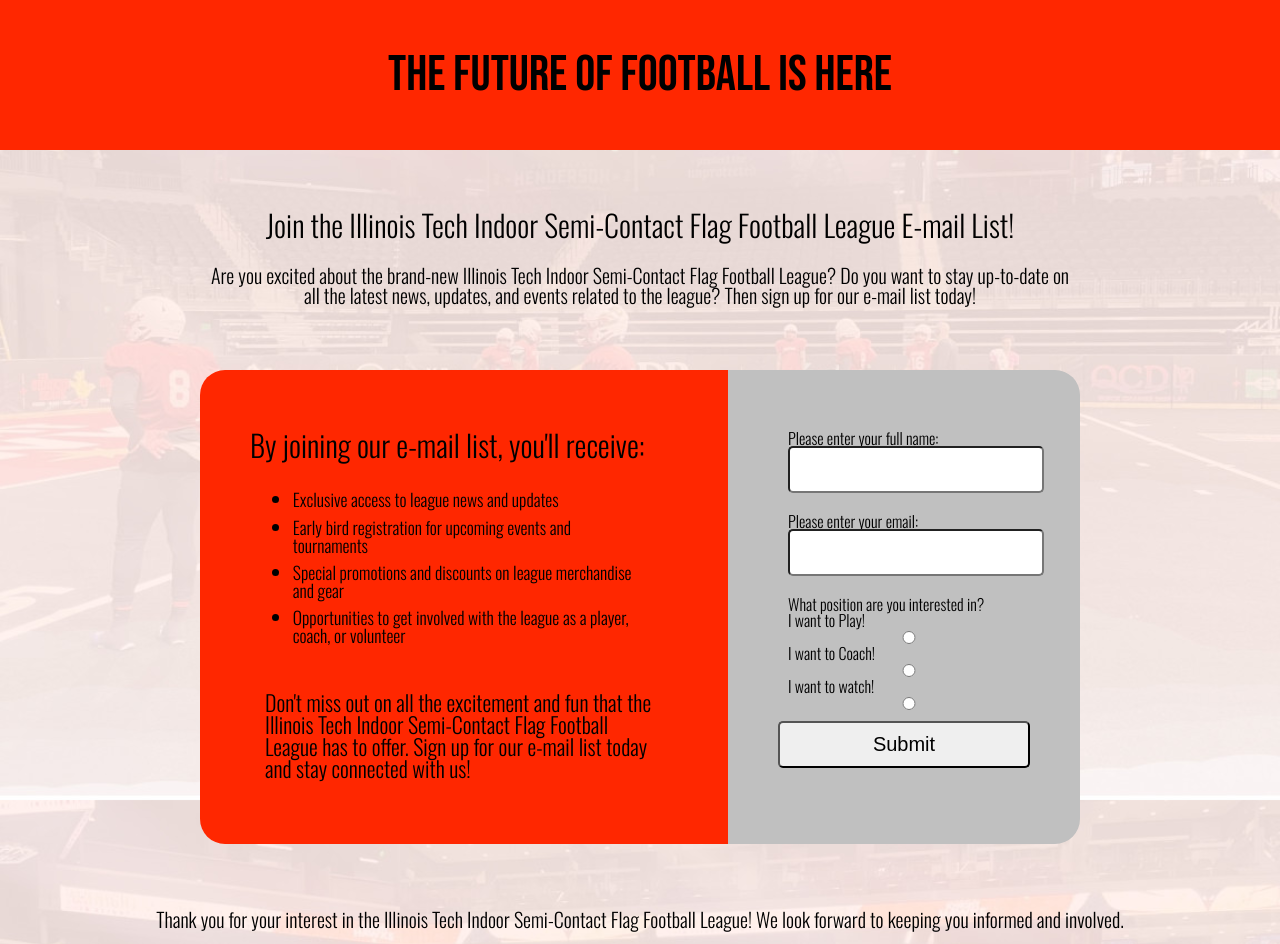
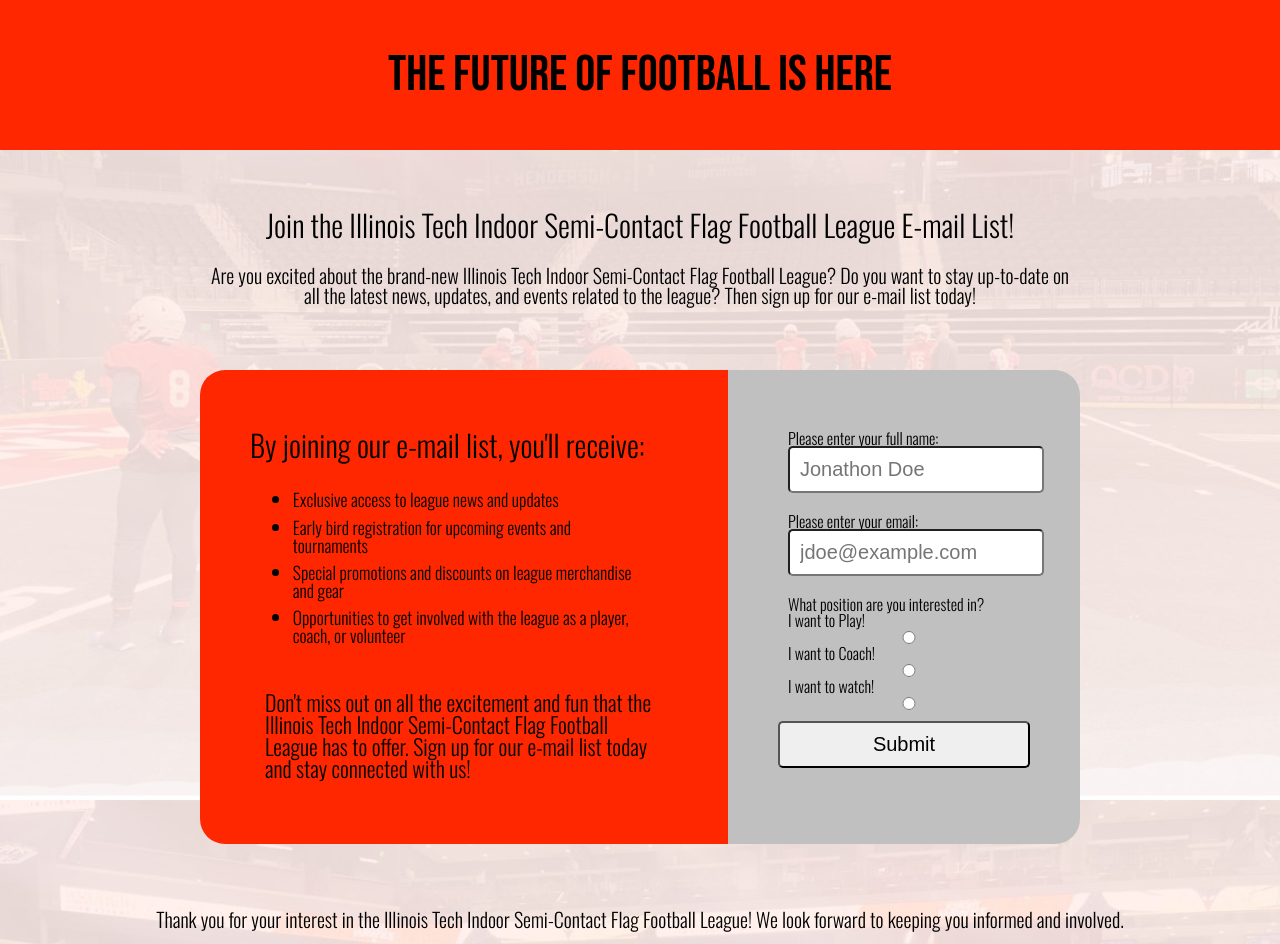
Before and after one commit to webdevNickQuigley/Project1, a plain HTML site: page index.html in a window 1280 px wide. Drawn offline with nearby package versions, Linux system fonts and the light colour scheme.

Commit message:
Creates placeholder values for the email and name entry fields

```diff
--- a/index.html
+++ b/index.html
@@ -36,11 +36,11 @@
 	  <div class="signUpSideOfForm">
 		<div class = "entryBox">
 		  <label for="name">Please enter your full name:</label>
-		  <input type="text" id="name" name="name">
+		  <input type="text" id="name" name="name" placeholder="Jonathon Doe">
 		</div>
 		<div class = "entryBox">
 		  <label for="email">Please enter your email:</label>
-		  <input type="email" id="email" name="email">
+		  <input type="email" id="email" name="email" placeholder="jdoe@example.com">
 		</div>
 		<div class = "entryBox">
 		  <form>
```
